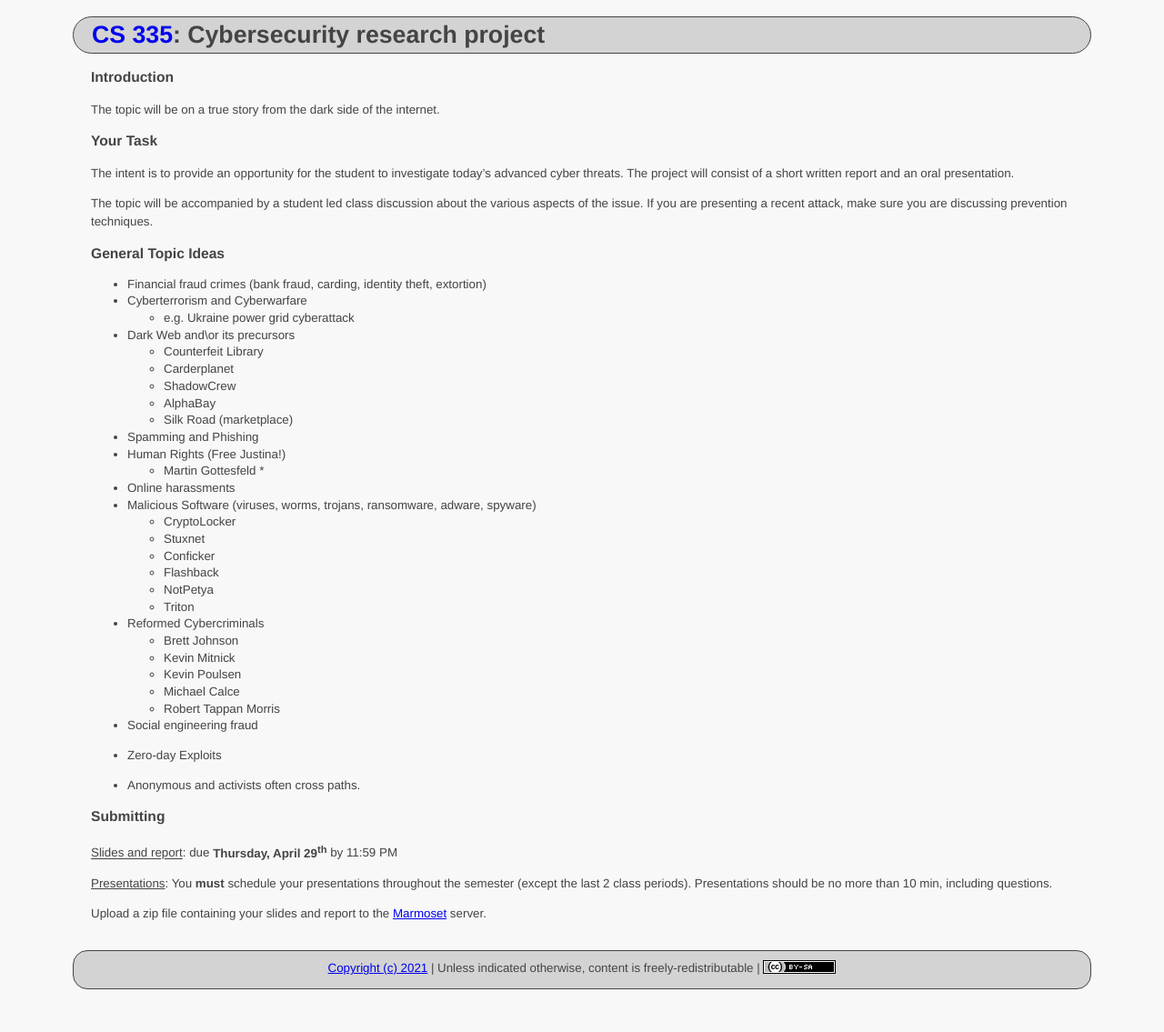
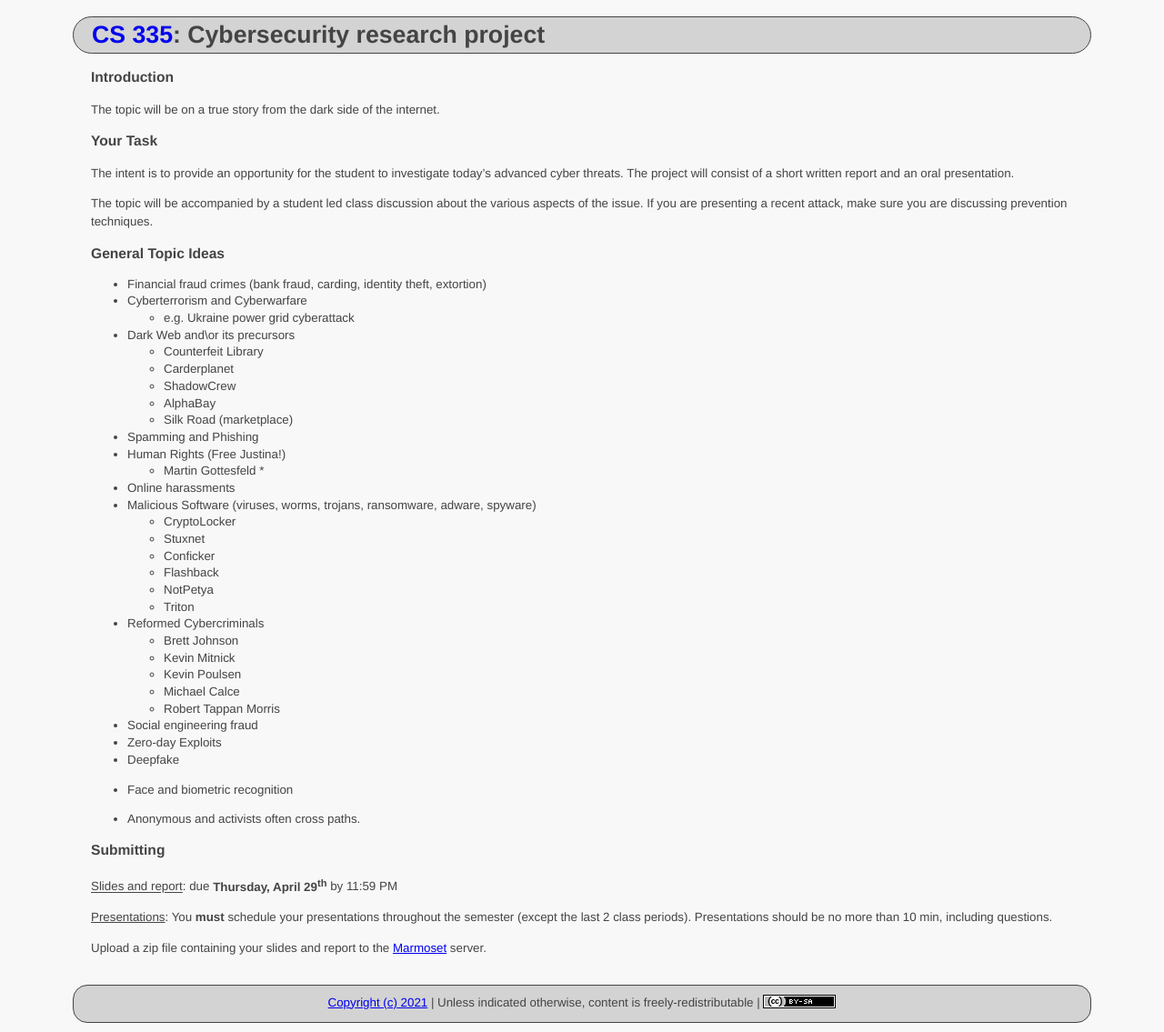
Before and after one commit to ycpcs/cs335-spring2021, a Jekyll site: the page built from assignments/cybercrime.md, in a window 1280 px wide. Shown: the whole page at 91% size. Built offline with Jekyll 4.4.1, drawn with Linux system fonts in a browser that asks for light colours; before the commit the page ends 1098 px from its top, so only the background shows below that.

```diff
--- a/assignments/cybercrime.md
+++ b/assignments/cybercrime.md
@@ -44,6 +44,8 @@ The topic will be accompanied by a student led class discussion about the variou
    - Robert Tappan Morris
 - Social engineering fraud
 - Zero-day Exploits
+- Deepfake
+- Face and biometric recognition
 
 * Anonymous and activists often cross paths.
 
```
Also changed, not shown: assignments/project.md (+2 -0 lines).
